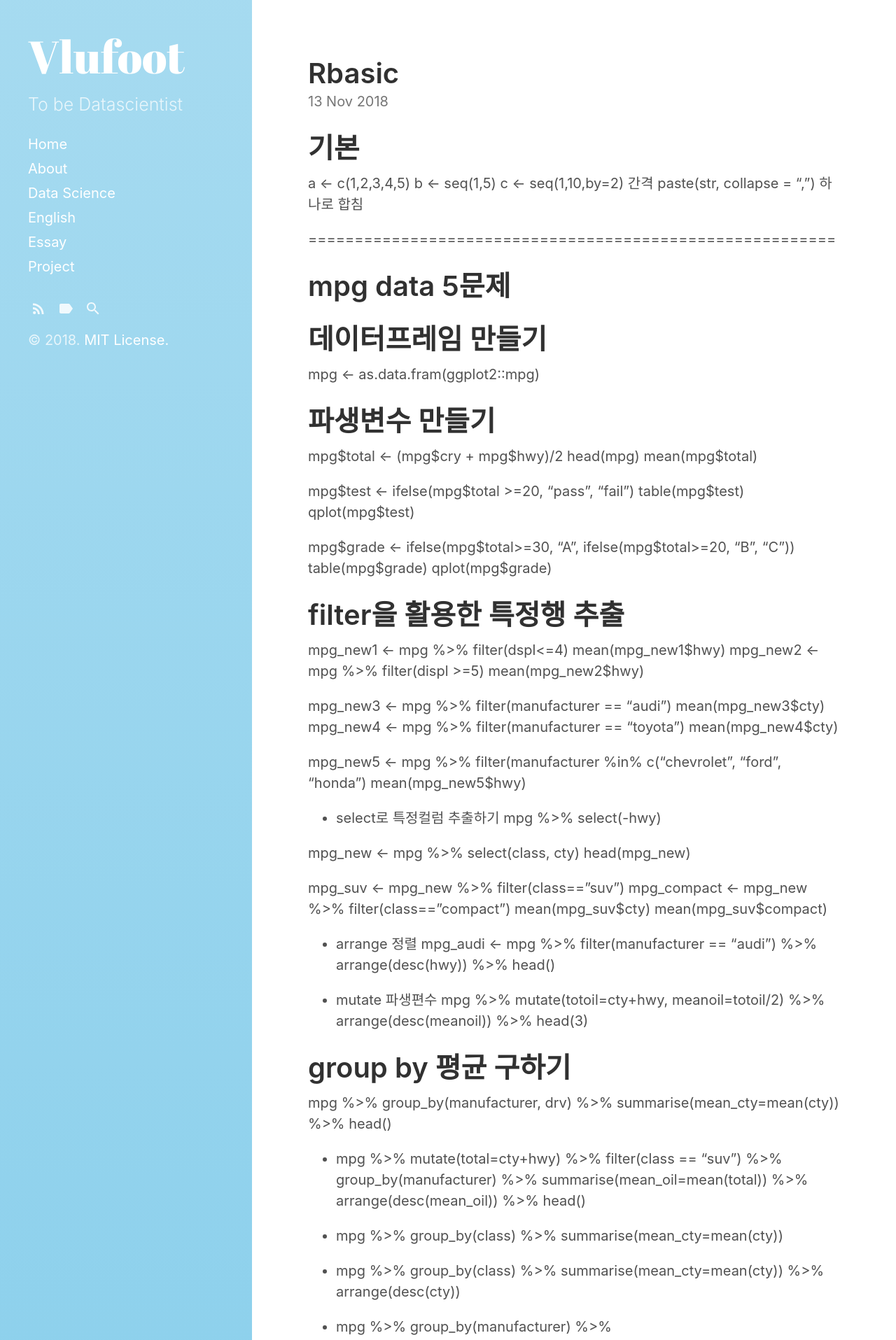
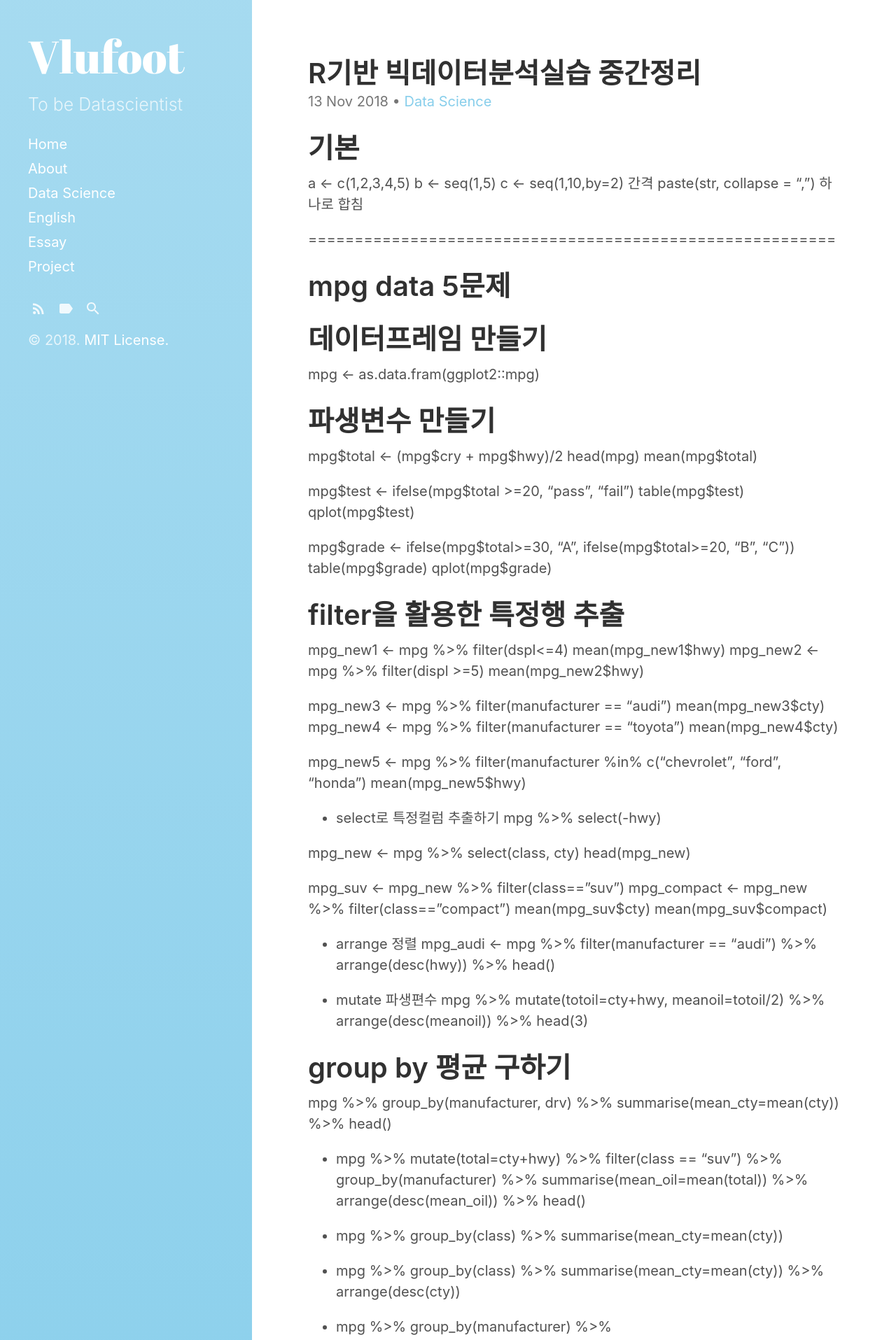
Before and after one commit to vlufoot/vlufoot.github.io, a Jekyll site: the page built from _posts/2018-11-13-Rbasic.md, in a window 1280 px wide. Shown: the top 1915 px of the page at 70% size. Built offline with Jekyll 4.4.1, drawn with Linux system fonts in a browser that asks for light colours; our own code applies the rules of GitHub Pages for plain Markdown files.

Commit message:
Update 2018-11-13-Rbasic.md

```diff
--- a/_posts/2018-11-13-Rbasic.md
+++ b/_posts/2018-11-13-Rbasic.md
@@ -1,3 +1,13 @@
+---
+layout: post
+title: "R기반 빅데이터분석실습 중간정리"
+excerpt_separator: "<!--more-->"
+categories:
+  - Data Science
+tags:
+  - R
+---
+
 # 기본
 a <- c(1,2,3,4,5)
 b <- seq(1,5)
```
